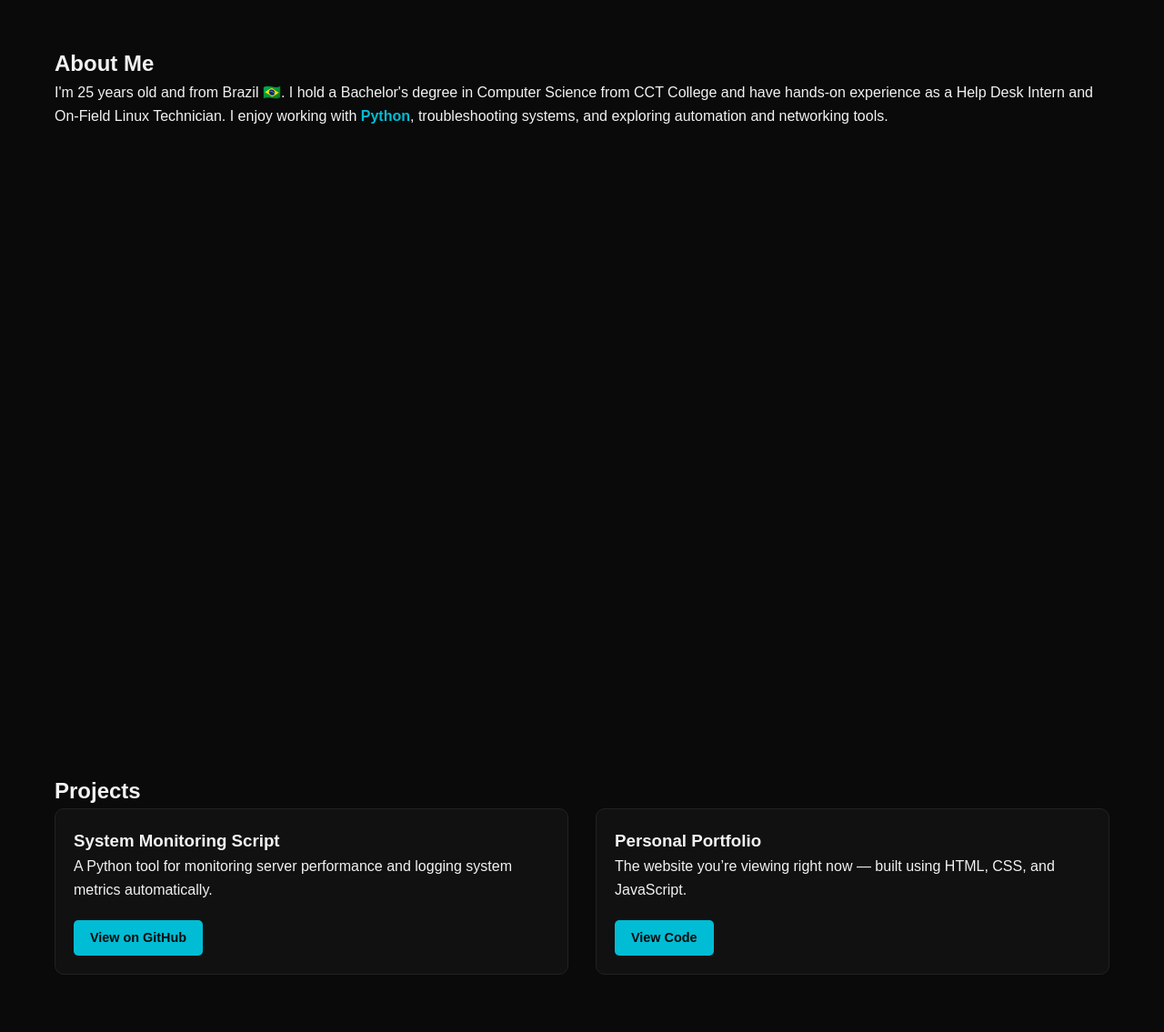
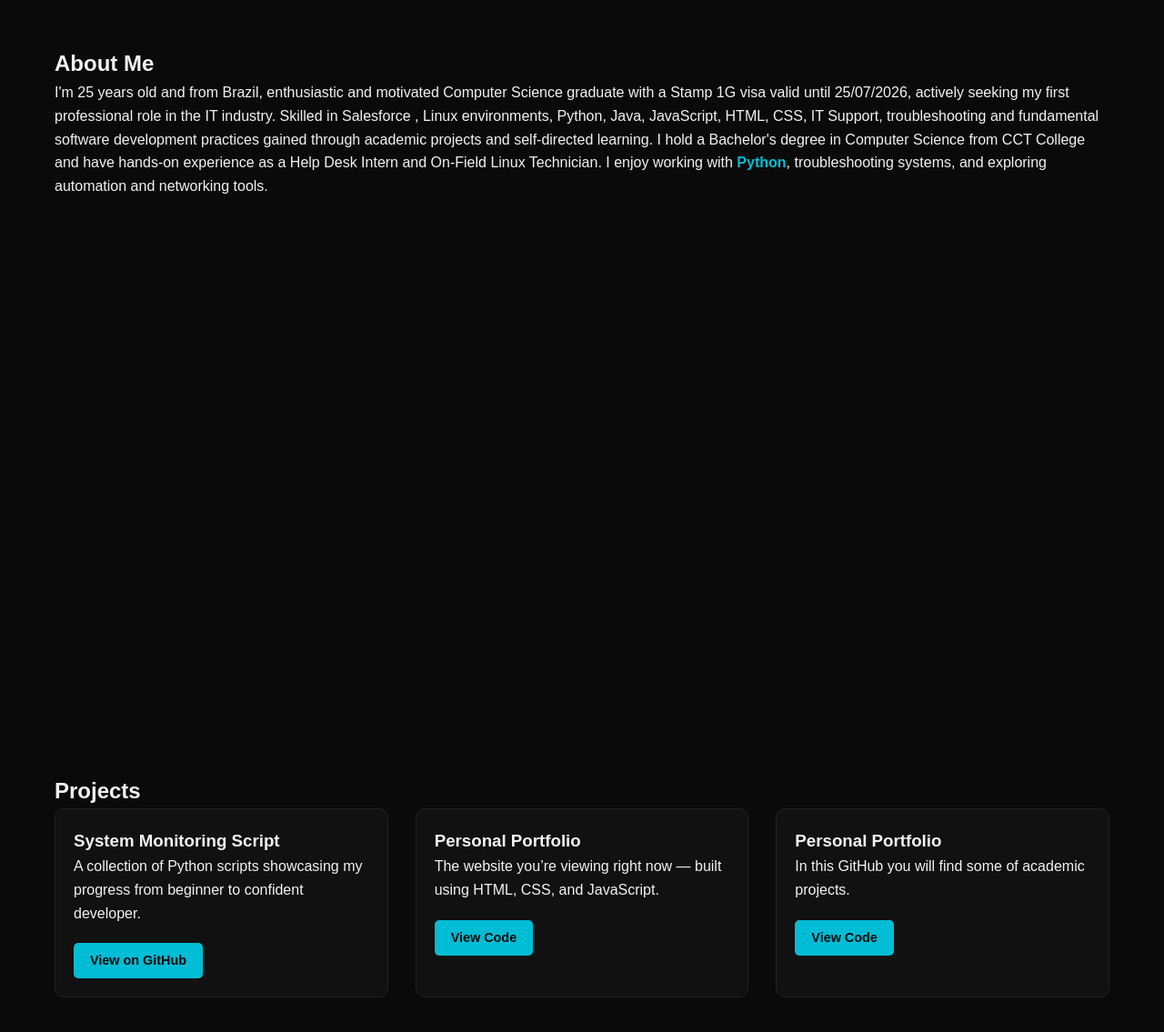
Before and after one commit to pedromarcal12/Portfolio, a plain HTML site: page webportfolio/index.html in a window 1280 px wide. Shown: the part 849-1984 px from the top of the page at 91% size. Drawn offline with Linux system fonts and the light colour scheme.

Commit message:
Update index.html
Added couple more of projects and directed the form to my email.

```diff
--- a/webportfolio/index.html
+++ b/webportfolio/index.html
@@ -37,7 +37,9 @@
     <section id="about" class="section about fade-in">
         <h2>About Me</h2>
         <p>
-            I'm 25 years old and from Brazil 🇧🇷.
+            I'm 25 years old and from Brazil, enthusiastic and motivated Computer Science graduate with a Stamp 1G visa valid until 25/07/2026,
+            actively seeking my first professional role in the IT industry. Skilled in Salesforce , Linux environments, Python, Java, JavaScript,
+            HTML, CSS, IT Support, troubleshooting and fundamental software development practices gained through academic projects and self-directed learning.
             I hold a Bachelor's degree in Computer Science from CCT College and have hands-on experience as a Help Desk Intern and On-Field Linux Technician.
             I enjoy working with <strong>Python</strong>, troubleshooting systems, and exploring automation and networking tools.
         </p>
@@ -51,9 +53,9 @@
             <div class="project-card">
                 <h3>System Monitoring Script</h3>
                 <p>
-                    A Python tool for monitoring server performance and logging system metrics automatically.
+                    A collection of Python scripts showcasing my progress from beginner to confident developer.
                 </p>
-                <a href="https://github.com/pedromarcal12/system-monitoring" target="_blank" class="btn small">View on GitHub</a>
+                <a href="https://github.com/pedromarcal12/Python-Learning-Journey" target="_blank" class="btn small">View on GitHub</a>
             </div>
 
             <div class="project-card">
@@ -64,6 +66,14 @@
                 <a href="https://github.com/pedromarcal12" target="_blank" class="btn small">View Code</a>
             </div>
 
+            <div class="project-card">
+                <h3>Personal Portfolio</h3>
+                <p>
+                    In this GitHub you will find some of academic projects.
+                </p>
+                <a href="https://github.com/2020300?tab=repositories" target="_blank" class="btn small">View Code</a>
+            </div>
+
         </div>
     </section>
 
@@ -72,7 +82,7 @@
         <h2>Contact</h2>
         <p>Let’s connect! Fill out the form below or reach out through my socials.</p>
 
-        <form action="https://formspree.io/f/your-form-id" method="POST" class="contact-form">
+        <form action="https://formspree.io/f/xjkpqoap" method="POST" class="contact-form">
             <input type="text" name="name" placeholder="Your Name" required>
             <input type="email" name="_replyto" placeholder="Your Email" required>
             <textarea name="message" rows="5" placeholder="Your Message" required></textarea>
```
